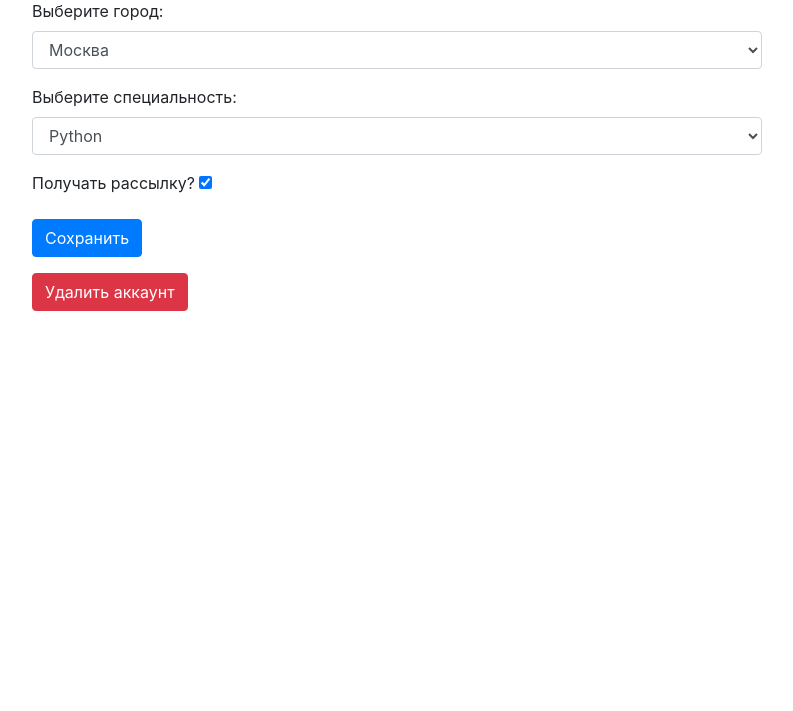
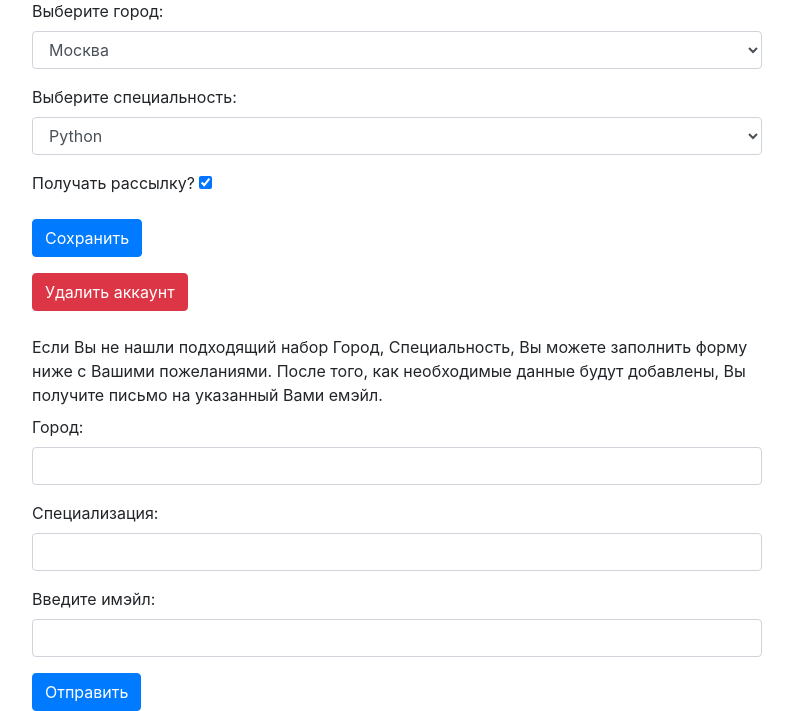
Before and after one commit to dbv111m/scraping_service, a Django app: page /accounts/update/ in a window 1280 px wide. Shown: the part 134-845 px from the top of the page, without its empty margins (243-1036 px from the left). Before the commit the page ends 445 px from the top, so only its background shows below. Run offline with Django 3.2, Linux system fonts and the light colour scheme; a user stored in the database is signed in; data comes from the database, SQL or seed files in the repository; some libraries are stand-ins or nearby versions.

Commit message:
Отправка письма админу с требованиями пользователей по запросу данных

```diff
--- a/src/accounts/forms.py
+++ b/src/accounts/forms.py
@@ -61,3 +61,18 @@ class UserUpdateForm(forms.Form):
     class Meta:
         model = User
         fields = ('city', 'language', 'srnd_email')
+
+
+class ContactForm(forms.Form):
+    city = forms.CharField(max_length=50, required=True, widget=forms.TextInput(attrs={'class':'form-control'}),
+    label='Город'
+    )
+
+    Language = forms.CharField(max_length=50, required=True, widget=forms.TextInput(attrs={'class':'form-control'}),
+     label='Специализация'
+    )
+
+    email = forms.EmailField(
+        label='Введите имэйл', required=True, widget=forms.EmailInput(
+                                 attrs={'class': 'form-control'})
+    )
--- a/src/accounts/templates/accounts/update.html
+++ b/src/accounts/templates/accounts/update.html
@@ -19,4 +19,26 @@
     </div>
 </div>
 
+
+<div class="row ">
+    <div class="col-md-8 mx-auto">
+        <p class="my-2">
+            Если Вы не нашли подходящий набор Город, Специальность,
+            Вы можете заполнить форму ниже  с Вашими пожеланиями. После того,
+            как необходимые данные будут добавлены, Вы получите письмо на указанный Вами емэйл.
+
+        </p>
+
+
+    <form method="POST" action="{% url 'accounts:contact' %} ">{% csrf_token %}
+
+        <div class="form-group">
+            {{ contact_form.as_p }}
+        </div>
+        <button type="submit" class="btn btn-primary">Отправить</button>
+    </form>
+    </div>
+</div>
+
+
 {% endblock %}
--- a/src/accounts/urls.py
+++ b/src/accounts/urls.py
@@ -1,7 +1,7 @@
 
 from django.urls import path
 from accounts.views import (
-    login_view, logout_view, register_view, update_view, delete_view)
+    login_view, logout_view, register_view, update_view, delete_view, contact)
 
 urlpatterns = [
     path('login/', login_view, name='login'),
@@ -9,4 +9,5 @@ urlpatterns = [
     path('register/', register_view, name='register'),
     path('update/', update_view, name='update'),
     path('delete/', delete_view, name='delete'),
+    path('contact/', contact, name='contact'),
 ]
--- a/src/accounts/views.py
+++ b/src/accounts/views.py
@@ -1,8 +1,10 @@
+import datetime as dt
 from django.shortcuts import render, redirect
 from django.contrib.auth import authenticate, login, logout, get_user_model
 
-from accounts.forms import UserLoginForm, UserRegistrationForm, UserUpdateForm
+from accounts.forms import UserLoginForm, UserRegistrationForm, UserUpdateForm, ContactForm
 from django.contrib import messages
+from scraping.models import Error
 
 User = get_user_model()
 
@@ -36,6 +38,7 @@ def register_view(request):
     return render(request, 'accounts/register.html', {'form': form})
 
 def update_view(request):
+    contact_form = ContactForm()
     if request.user.is_authenticated:
         user = request.user
         if request.method == 'POST':
@@ -52,7 +55,7 @@ def update_view(request):
         form = UserUpdateForm(
             initial={'city': user.city, 'language': user.language,
                      'srnd_email': user.srnd_email})
-        return render(request, 'accounts/update.html', {'form': form})
+        return render(request, 'accounts/update.html', {'form': form, 'contact_form': contact_form})
     else:
         return redirect('accounts:login')
 
@@ -64,3 +67,28 @@ def delete_view(request):
             qs.delete()
             messages.success(request, 'Пользователь удален.')
     return redirect('home')
+
+def contact(request):
+    if request.method == 'POST':
+        contact_form = ContactForm(request.POST or None)
+        if contact_form.is_valid():
+            data = contact_form.cleaned_data
+            city = data.get('city')
+            language = data.get('language')
+            email = data.get('email')
+            qs = Error.objects.filter(timestamp=dt.date.today())
+            if qs.exists():
+                err = qs.first()
+                data = err.data.get('user_data', [])
+                data.append({'city': city, 'email': email, 'language': language})
+                err.data['user_data'] = data
+                err.save()
+            else:
+                data = [{'city': city, 'email': email, 'language': language}]
+                Error(data=f"user_data:{data}").save()
+            messages.success(request, 'Данные отправлены администрации.')
+            return redirect('accounts:update')
+        else:
+            return redirect('accounts:update')
+    else:
+        return redirect('accounts:login')
```
